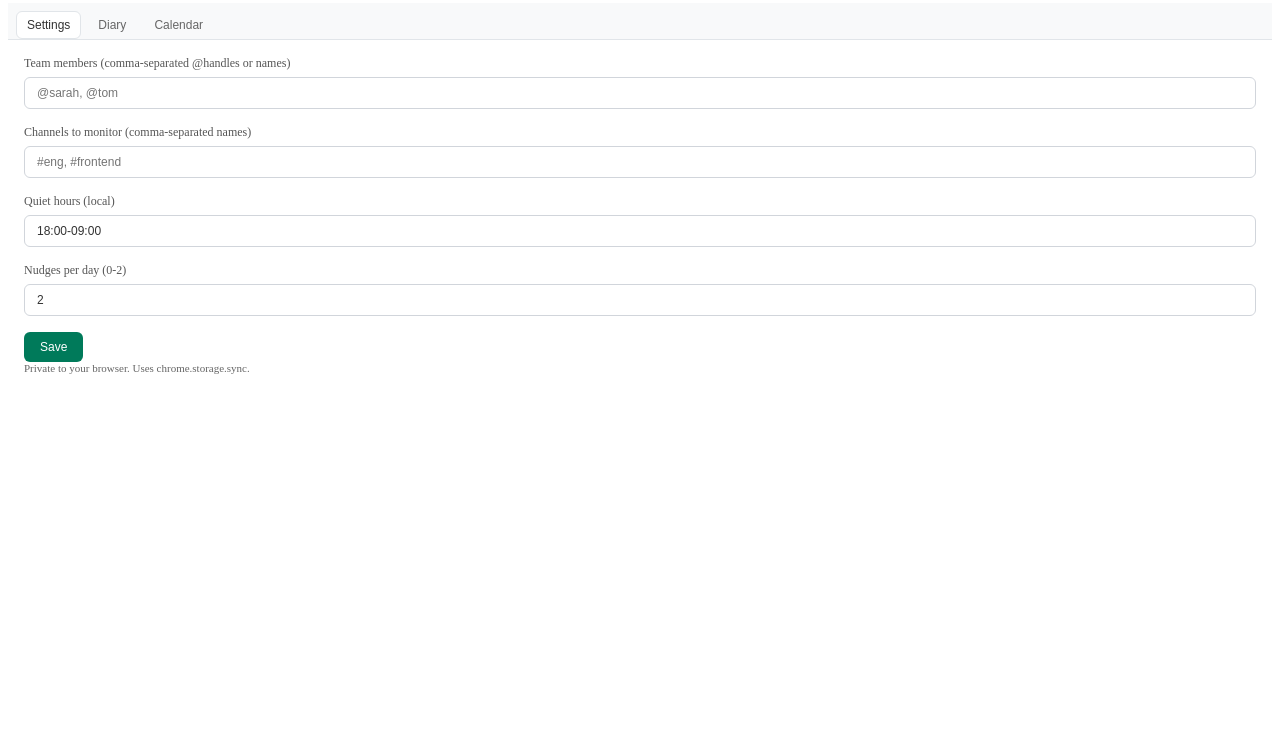
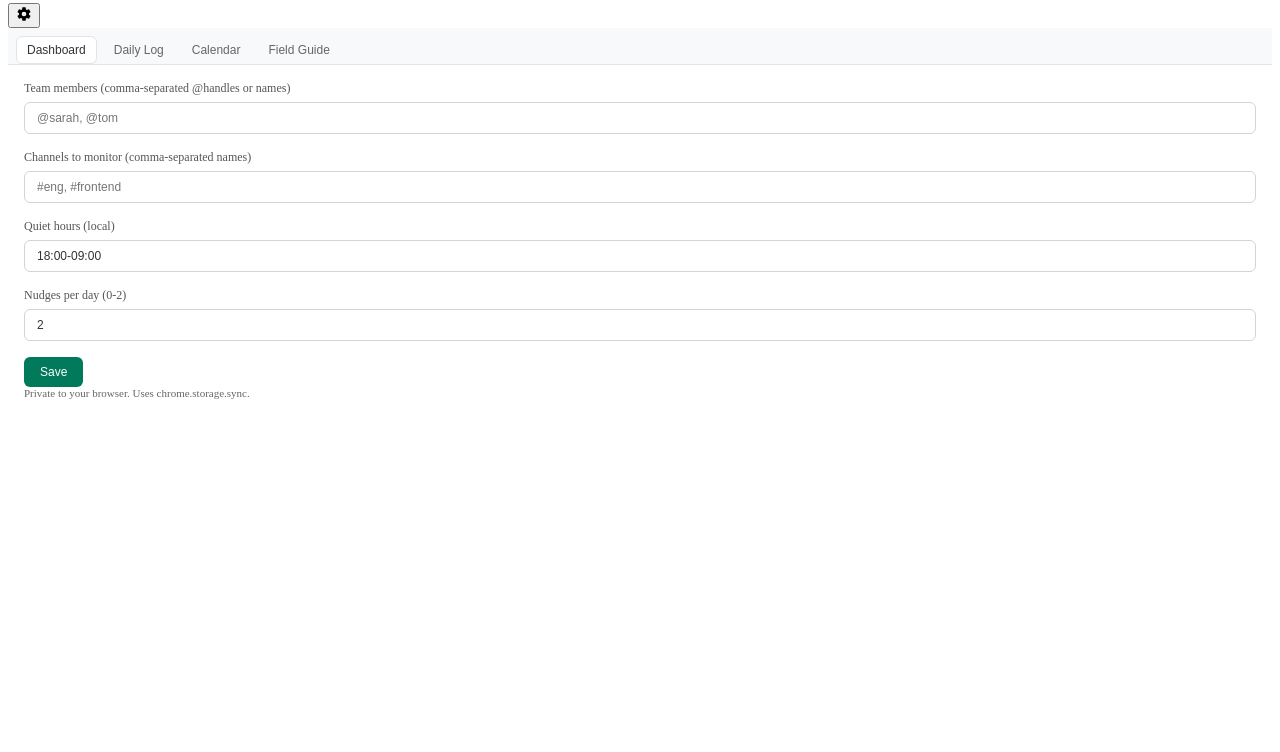
Before and after one commit to bmardock/mgmt-boost, a browser extension: page sidepanel.html in a window 1280 px wide. Shown: the part 64-816 px from the top of the page. Drawn offline with Linux system fonts and the light colour scheme.

Commit message:
v0.1 boost working w/ Agent

```diff
--- a/sidepanel.html
+++ b/sidepanel.html
@@ -10,11 +10,17 @@
     <div class="mb-sidepanel-content">
       <header>
         <h3>Mgmt Boost</h3>
+        <button class="mb-settings-icon" id="mb-settings-toggle" title="Settings">
+          <svg width="16" height="16" viewBox="0 0 24 24" fill="currentColor">
+            <path d="M12 15.5A3.5 3.5 0 0 1 8.5 12A3.5 3.5 0 0 1 12 8.5a3.5 3.5 0 0 1 3.5 3.5a3.5 3.5 0 0 1-3.5 3.5m7.43-2.53c.04-.32.07-.64.07-.97c0-.33-.03-.66-.07-.98l2.11-1.65c.19-.15.24-.42.12-.64l-2-3.46c-.12-.22-.39-.3-.61-.22l-2.49 1c-.52-.4-1.08-.73-1.69-.98l-.38-2.65A.506.506 0 0 0 14 2h-4c-.25 0-.46.18-.5.42l-.38 2.65c-.61.25-1.17.59-1.69.98l-2.49-1c-.22-.08-.49 0-.61.22l-2 3.46c-.13.22-.07.49.12.64l2.11 1.65c-.04.32-.07.65-.07.98c0 .33.03.66.07.98l-2.11 1.65c-.19.15-.24.42-.12.64l2 3.46c.12.22.39.3.61.22l2.49-1c.52.4 1.08.73 1.69.98l.38 2.65c.04.24.25.42.5.42h4c.25 0 .46-.18.5-.42l.38-2.65c.61-.25 1.17-.59 1.69-.98l2.49 1c.22.08.49 0 .61-.22l2-3.46c.12-.22.07-.49-.12-.64l-2.11-1.65z"/>
+          </svg>
+        </button>
       </header>
       <nav class="mb-tabs">
-        <button class="mb-tab active" data-tab="settings">Settings</button>
-        <button class="mb-tab" data-tab="diary">Diary</button>
+        <button class="mb-tab active" data-tab="dashboard">Dashboard</button>
+        <button class="mb-tab" data-tab="diary">Daily Log</button>
         <button class="mb-tab" data-tab="calendar">Calendar</button>
+        <button class="mb-tab" data-tab="fieldguide">Field Guide</button>
       </nav>
       <main class="mb-panel-body"></main>
     </div>
```
